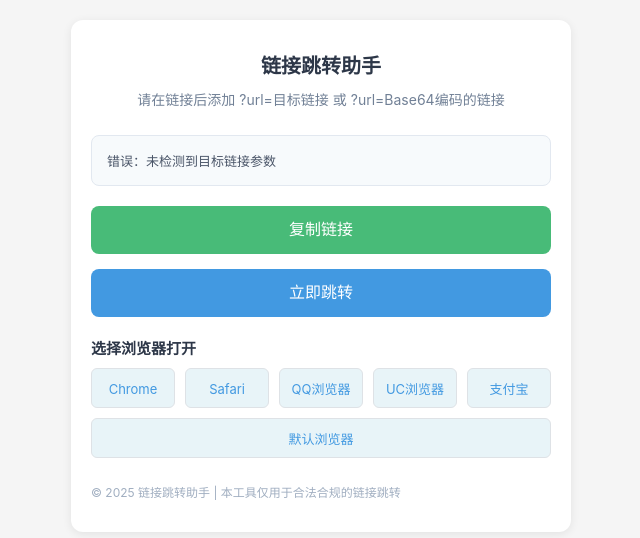
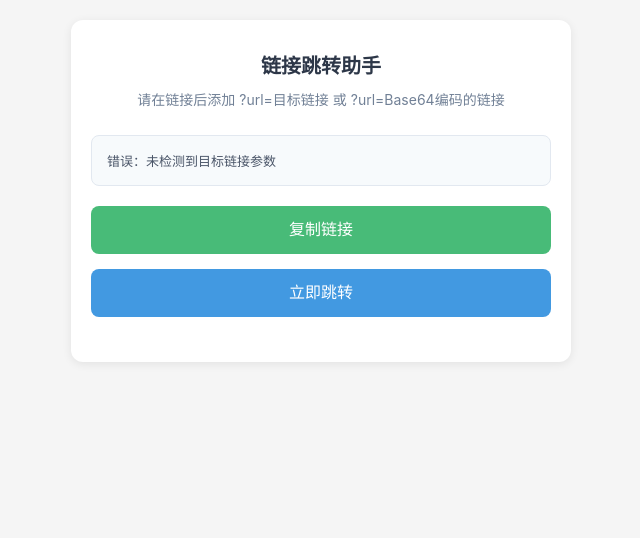
Before and after one commit to zlq3/cc, a plain HTML site: page index.html in a window 1280 px wide. Shown: the whole page, without its empty margins (319-959 px from the left). Drawn offline with Linux system fonts and the light colour scheme.

Commit message:
Update index.html

```diff
--- a/index.html
+++ b/index.html
@@ -169,24 +169,6 @@
 
         <!-- 微信专用提示按钮 -->
         <button class="btn wechat-tip hidden" id="wechat-btn">点击右上角 ··· 选择浏览器打开</button>
-
-        <!-- 浏览器选择区域 -->
-        <div class="browser-list" id="browser-list">
-            <p class="browser-title">选择浏览器打开</p>
-            <div class="browser-btns">
-                <div class="browser-btn" data-browser="chrome">Chrome</div>
-                <div class="browser-btn" data-browser="safari">Safari</div>
-                <div class="browser-btn" data-browser="qq">QQ浏览器</div>
-                <div class="browser-btn" data-browser="uc">UC浏览器</div>
-                <div class="browser-btn" data-browser="alipay">支付宝</div>
-                <div class="browser-btn" data-browser="default">默认浏览器</div>
-            </div>
-        </div>
-
-        <div class="tips">
-            <p>© 2025 链接跳转助手 | 本工具仅用于合法合规的链接跳转</p>
-        </div>
-    </div>
 
     <script>
         // 工具函数
```
